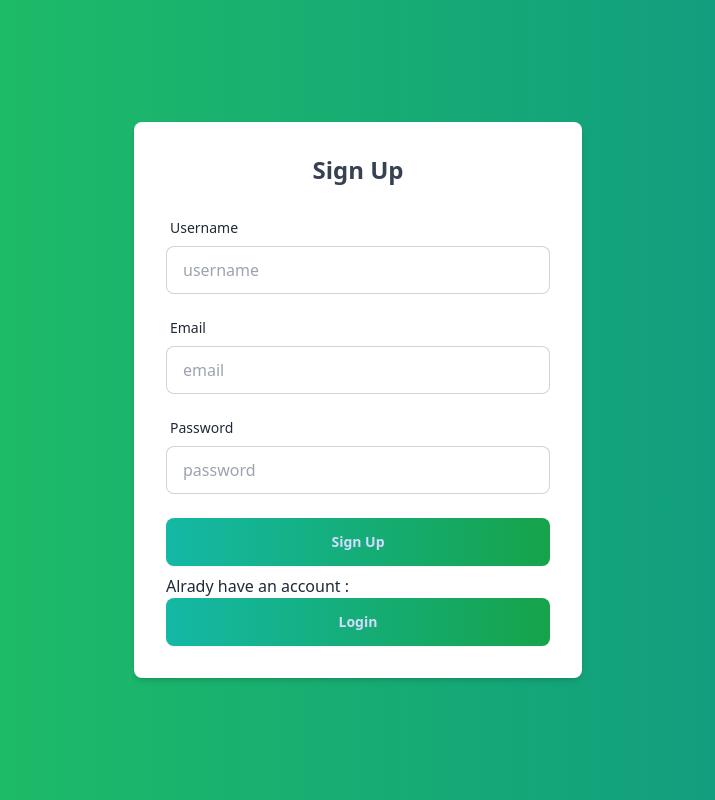
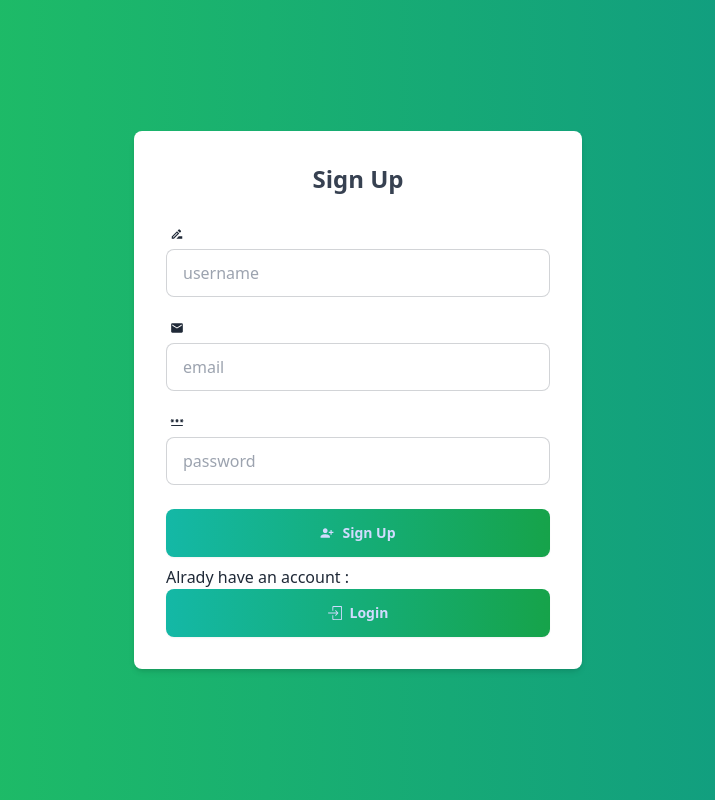
Before and after one commit to event-kpr-1/p2, a React (Create React App) app in the folder frontend/: page /signup in a window 1280 px wide. Shown: the whole page, without its empty margins (282-997 px from the left). Built offline with nearby package versions, Linux system fonts and the light colour scheme; no server answers.

Commit message:
added icons

```diff
--- a/frontend/package.json
+++ b/frontend/package.json
@@ -10,6 +10,7 @@
     "react": "^19.0.0",
     "react-dom": "^19.0.0",
     "react-hot-toast": "^2.4.1",
+    "react-icons": "^5.4.0",
     "react-router-dom": "^7.1.1",
     "react-scripts": "5.0.1"
   },
--- a/frontend/src/common/Event.js
+++ b/frontend/src/common/Event.js
@@ -2,6 +2,11 @@ import React from "react";
 import { baseURL, eventURL } from "../constants/url";
 import { useQuery , useQueryClient} from "@tanstack/react-query";
 import toast from 'react-hot-toast'
+// icons
+import { FaRegTrashAlt } from "react-icons/fa";
+import { FaXmark } from "react-icons/fa6";
+import { MdContentCopy } from "react-icons/md";
+
 
 const Event = ({ event }) => {
 	const {data : authAdmin} = useQuery({queryKey : ['authAdmin']})
@@ -65,7 +70,7 @@ const Event = ({ event }) => {
             }}
             style={{ padding: '8px 16px', backgroundColor: '#4CAF50', color: 'white', border: 'none', borderRadius: '4px' }}
           >
-            Yes
+            <span><FaRegTrashAlt /></span>
           </button>
           <button
             onClick={() => {
@@ -73,7 +78,7 @@ const Event = ({ event }) => {
             }}
             style={{ padding: '8px 16px', backgroundColor: '#f44336', color: 'white', border: 'none', borderRadius: '4px' }}
           >
-            No
+            <span><FaXmark /></span>
           </button>
         </div>
       </div>
@@ -90,11 +95,11 @@ const Event = ({ event }) => {
       { authAdmin._id === event.createdBy._id &&
 
         <button className="flex items-center justify-center w-8 h-8 bg-red-600 text-white  hover:bg-red-700 transition duration-300" onClick={notifyYesNo}>
-        X
+        <span><FaRegTrashAlt /></span>
       </button>
       }
       <button className="flex items-center justify-center w-8 h-8 bg-blue-600 text-white  hover:bg-blue-700 transition duration-300" onClick={handleCopy}>
-        O
+        <span><MdContentCopy /></span>
       </button>
     </div>
   </div>
--- a/frontend/src/constants/url.js
+++ b/frontend/src/constants/url.js
@@ -1,2 +1,3 @@
-export const baseURL =  'https://kpr-event-admin.onrender.com'
+// export const baseURL =  'https://kpr-event-admin.onrender.com'
+export const baseURL =  'http://localhost:9001'
 export const eventURL = 'https://event-kpr.onrender.com'
--- a/frontend/src/pages/HomePage.js
+++ b/frontend/src/pages/HomePage.js
@@ -3,6 +3,10 @@ import { useMutation , useQueryClient , useQuery } from '@tanstack/react-query'
 import { baseURL } from '../constants/url'
 import {Link} from 'react-router-dom'
 import toast from 'react-hot-toast'
+// icons
+import { HiViewGridAdd } from "react-icons/hi";
+import { MdEventNote } from "react-icons/md";
+import { SlLogout } from "react-icons/sl";
 
 
 
@@ -45,12 +49,12 @@ const HomePage = () => {
 
           <Link to="/create">
             <button className="btn btn-primary text-white w-full mt-4 bg-gradient-to-r from-teal-500 to-green-600 hover:from-teal-600 hover:to-green-700 border-none">
-              + Create Event
+              <span><HiViewGridAdd /></span> Create Event
             </button>
           </Link>
           <Link to="/allevents">
             <button className="btn btn-primary text-white w-full mt-4 bg-gradient-to-r from-teal-500 to-green-600 hover:from-teal-600 hover:to-green-700 border-none">
-              Events
+              <span><MdEventNote size='20' /></span>Events
             </button>
           </Link>
 
@@ -58,7 +62,7 @@ const HomePage = () => {
         <button
           className="btn btn-primary text-white w-full mt-4 bg-gradient-to-r from-teal-500 to-green-600 hover:from-teal-600 hover:to-green-700 border-none"
           onClick={logoutFn}
-        >
+        ><span><SlLogout /></span>
           Logout
         </button>
       </div>
--- a/frontend/src/pages/auth/Login.js
+++ b/frontend/src/pages/auth/Login.js
@@ -3,6 +3,10 @@ import {Link} from 'react-router-dom'
 import {baseURL} from '../../constants/url.js'
 import { useMutation , useQueryClient } from '@tanstack/react-query'
 import toast from 'react-hot-toast'
+// icons
+import { SlLogin } from "react-icons/sl";
+
+import { MdEmail , MdPassword ,MdPersonAddAlt1} from "react-icons/md";
 
 const Login = () => {
 
@@ -63,7 +67,8 @@ const Login = () => {
         <form>
           <div className="form-control mb-4">
             <label className="label">
-              <span className="label-text">Email</span>
+              <span className="label-text"><MdEmail />
+              </span>
             </label>
             <input
               type="email"
@@ -75,7 +80,7 @@ const Login = () => {
           </div>
           <div className="form-control mb-6">
             <label className="label">
-              <span className="label-text">Password</span>
+              <span className="label-text"><MdPassword /></span>
             </label>
             <input
               type="password"
@@ -89,7 +94,7 @@ const Login = () => {
             type="submit"
             className="btn btn-primary w-full bg-gradient-to-r from-indigo-500 to-purple-600 hover:from-indigo-600 hover:to-purple-700 border-none"
             onClick={(e)=> loginFn(e)}
-          >
+          ><span><SlLogin /></span>
             Login
           </button>
         </form>
@@ -97,7 +102,7 @@ const Login = () => {
         <Link to='/signup'>
           <button
             className="btn btn-primary w-full bg-gradient-to-r from-indigo-500 to-purple-600 hover:from-indigo-600 hover:to-purple-700 border-none"
-            >Sign Up
+            ><span><MdPersonAddAlt1 /></span>Sign Up
           </button>
         </Link>
 
--- a/frontend/src/pages/auth/Signup.js
+++ b/frontend/src/pages/auth/Signup.js
@@ -3,6 +3,10 @@ import { Link } from 'react-router-dom';
 import {baseURL} from '../../constants/url.js'
 import { useQueryClient , useMutation } from '@tanstack/react-query';
 import toast from 'react-hot-toast';
+// icons
+import { SlLogin } from "react-icons/sl";
+
+import { MdEmail , MdPassword ,MdOutlineDriveFileRenameOutline ,MdPersonAddAlt1} from "react-icons/md";
 
 const Signup = () => {
   const nameRef = useRef();
@@ -74,7 +78,7 @@ const Signup = () => {
       <form>
         <div className="form-control mb-4">
           <label className="label">
-            <span className="label-text">Username</span>
+            <span className="label-text"><MdOutlineDriveFileRenameOutline /></span>
           </label>
           <input
             type="text"
@@ -86,7 +90,8 @@ const Signup = () => {
         </div>
         <div className="form-control mb-4">
           <label className="label">
-            <span className="label-text">Email</span>
+            <span className="label-text"><MdEmail />
+            </span>
           </label>
           <input
             type="email"
@@ -98,7 +103,7 @@ const Signup = () => {
         </div>
         <div className="form-control mb-6">
           <label className="label">
-            <span className="label-text">Password</span>
+            <span className="label-text"><MdPassword /></span>
           </label>
           <input
             type="password"
@@ -113,14 +118,14 @@ const Signup = () => {
           type="submit"
           className="btn btn-primary w-full bg-gradient-to-r from-teal-500 to-green-600 hover:from-teal-600 hover:to-green-700 border-none"
           onClick={(e) => SignUpFn(e)}
-        >
+        ><span><MdPersonAddAlt1 /></span>
           Sign Up
         </button>
         <h3 className='mt-2'>Alrady have an account : </h3>
         <Link to = '/login'>
           <button
             className="btn btn-primary w-full bg-gradient-to-r from-teal-500 to-green-600 hover:from-teal-600 hover:to-green-700 border-none"
-          >Login
+          ><span><SlLogin /></span>Login
           </button>
 
         </Link>
--- a/frontend/src/pages/event/EventCreateion.js
+++ b/frontend/src/pages/event/EventCreateion.js
@@ -2,6 +2,9 @@ import React ,{useRef} from 'react'
 import {baseURL} from '../../constants/url.js'
 import {useMutation} from '@tanstack/react-query'
 import toast from 'react-hot-toast'
+// icons
+import { GrTableAdd } from "react-icons/gr";
+
 
 const EventCreateion = () => {
     const eventNameRef = useRef();
@@ -15,6 +18,13 @@ const EventCreateion = () => {
               eventName : eventNameRef.current.value,
               eventDetails : eventDetailsRef.current.value,
 
+            }
+            if(!data.eventName){
+                toast.error('event name missing')
+                return
+            }else if(!data.eventDetails){
+                toast.error('event details missing')
+                return
             }
             console.log('Data being sent:', JSON.stringify(data));
 
@@ -86,7 +96,7 @@ const EventCreateion = () => {
                             type="submit"
                             className="btn btn-primary w-full py-3 text-white font-semibold bg-gradient-to-r from-yellow-500 to-amber-500 hover:from-yellow-600 hover:to-amber-600 rounded-lg transition duration-300 ease-in-out focus:ring-4 focus:ring-amber-500 focus:outline-none"
                         >
-                            CREATE
+                            <span><GrTableAdd /></span>CREATE
                         </button>
                     </div>
                 </form>
```
Also changed, not shown: 1 other file (tests, documents, lock files or other folders).
